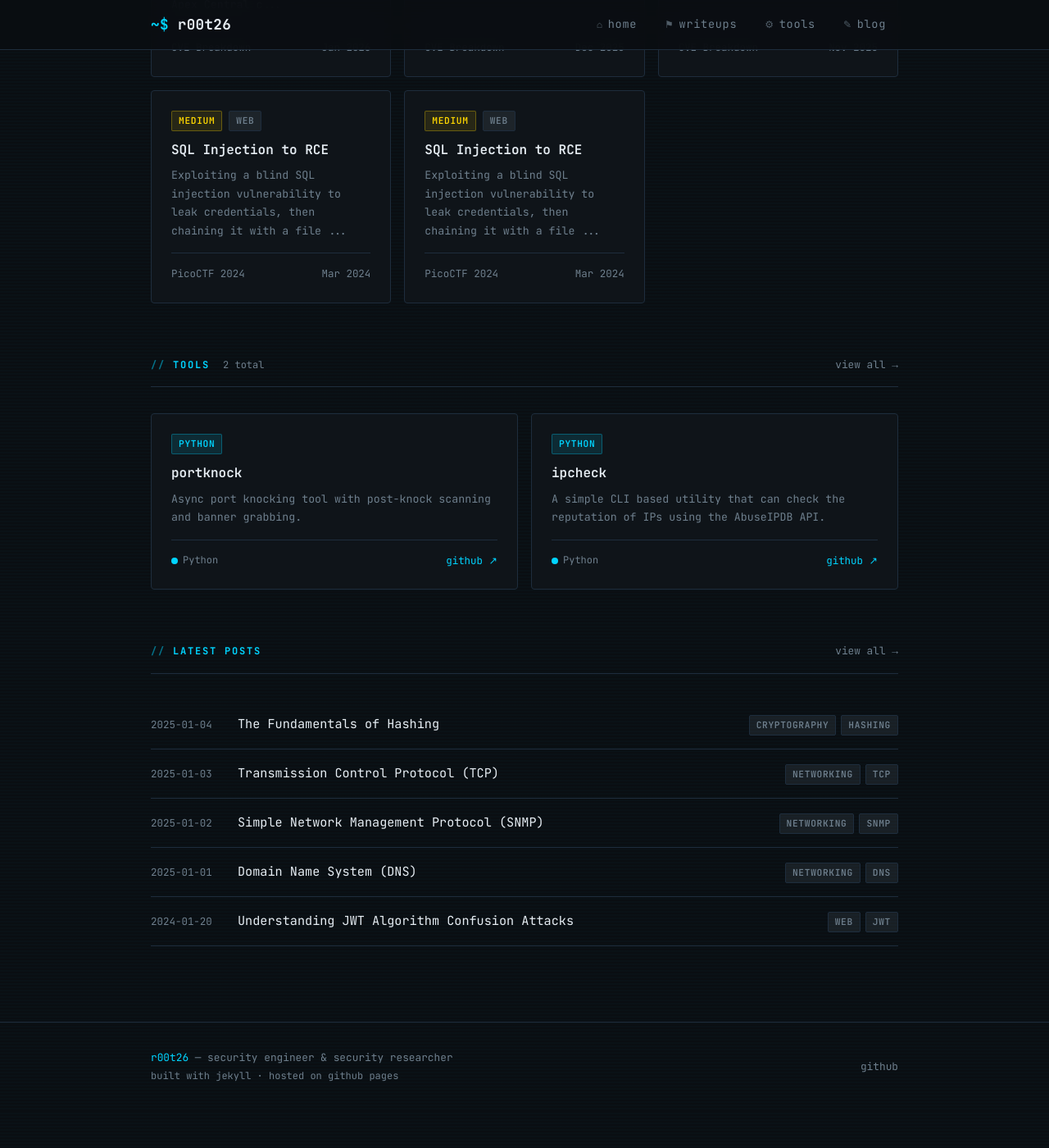
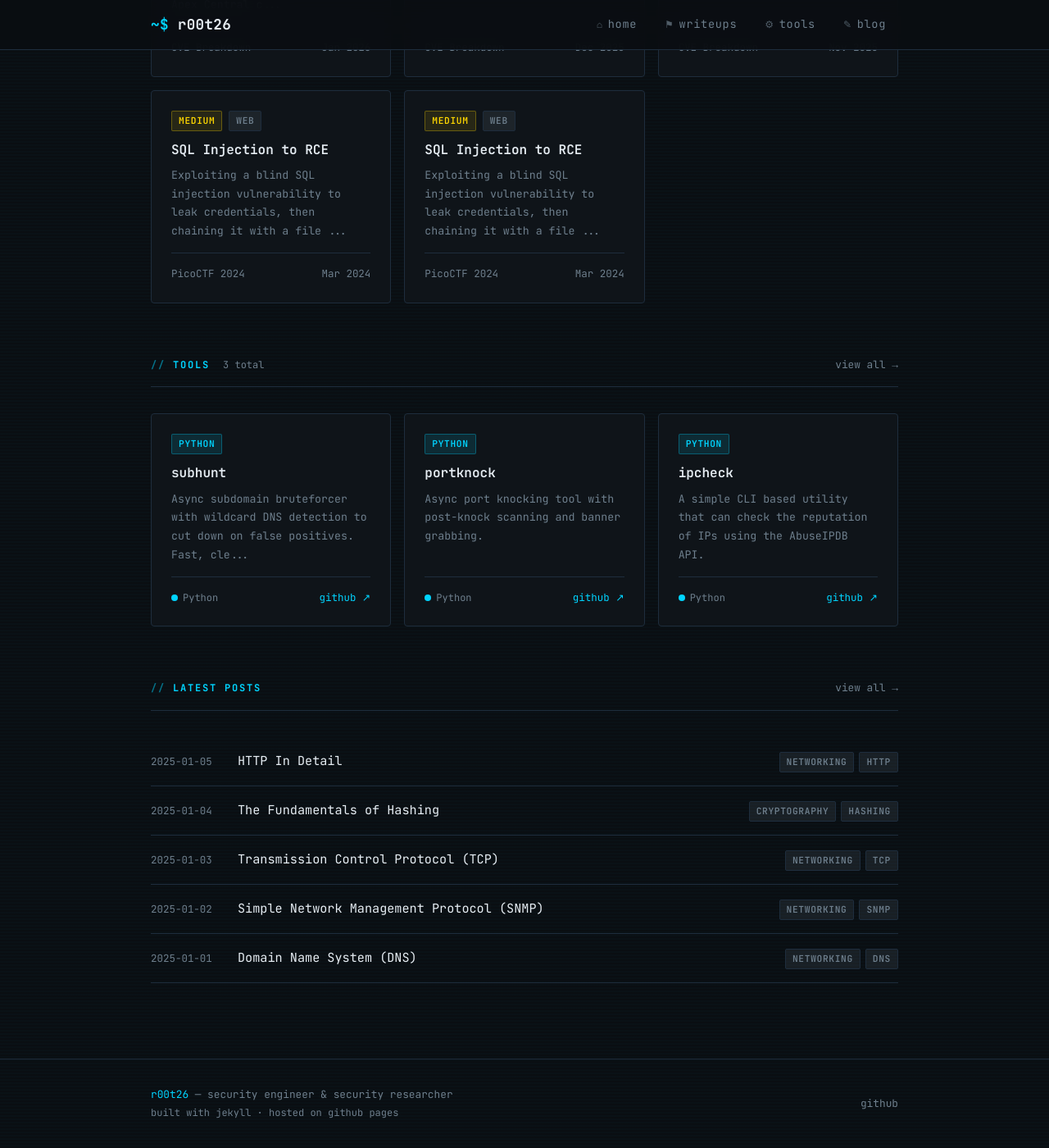
Before and after one commit to erik-dzibela/erik-dzibela.github.io, a Jekyll site: the page built from index.html, in a window 1280 px wide and 1400 px high, scrolled down 1339 px. Shown: the whole window at 82% size. Built offline with Jekyll 4.4.1, drawn with Linux system fonts in a browser that asks for light colours; before the commit the page ends 2694 px from its top, so only the background shows below that; some of the changed lines change nothing that is shown.

Commit message:
subhunt tool addition

````diff
--- /dev/null
+++ b/_posts/2026-03-05-http-in-detail.md
@@ -0,0 +1,151 @@
+---
+layout: post
+title: "HTTP In Detail"
+date: 2025-01-05
+tags: [networking, http, https, theory, web]
+description: "A deep dive into HTTP and HTTPS — how they work, URLs, request methods, status codes, headers, and cookies."
+---
+
+**HTTP (Hyper-Text Transfer Protocol)** was developed between 1989-1991 by Tim Berners-Lee. It is a stateless Layer 7 (Application) protocol that primarily utilises TCP. HTTP is a set of rules used to communicate with web servers for the purpose of exchanging web page data — HTML, images, videos, and so on.
+
+**Stateless** means that HTTP does not keep track of previous requests. For this we use cookies, which we'll cover later.
+
+HTTP has largely been replaced by **HTTPS**, a secure variant of HTTP. HTTP is a plain-text protocol, meaning all data travels in an unencrypted form — allowing malicious actors to intercept traffic and view its contents freely.
+
+**HTTPS (Hyper-Text Transfer Protocol Secure)** fixed this by introducing **TLS (Transport Layer Security)** encryption — an asymmetric encryption algorithm that relies on private and public key pairs, also known as asymmetric public key infrastructure.
+
+> **Note:** Asymmetric encryption is used first to establish a secure connection, then symmetric encryption is used for the remainder of the communication. This is because symmetric encryption is significantly faster. Asymmetric, however, is more secure.
+
+- **HTTP** uses port **80**
+- **HTTPS** uses port **443**
+
+## The TLS Handshake
+
+HTTPS establishes a secure connection through a TLS handshake. During this process, the client and server do the following:
+
+1. The client browser and web server exchange hello messages
+2. Both parties communicate their supported encryption standards
+3. The server shares its certificate with the browser
+4. The client verifies the certificate's validity
+5. The client uses the server's public key to generate a pre-master secret key
+6. This secret key is encrypted using the public key and shared with the server
+7. Both sides compute the symmetric session key from the pre-master secret
+8. Both sides confirm they have computed the correct session key
+9. All further data transmission uses symmetric encryption
+
+## URLs (Uniform Resource Locator)
+
+A URL is an instruction on how to access a resource on the internet. It specifies a resource's location so that it can be retrieved. For instance, sharing `youtube.com` will take you to YouTube's home page — not a specific video. You need the full URL to access a specific resource.
+
+> **Note:** A domain name is not the same as a URL, though a domain name is a part of a URL.
+
+A URL is made up of several components:
+
+| Component | Description |
+|-----------|-------------|
+| **Scheme** | The protocol to use — HTTP, HTTPS, FTP, etc. |
+| **Subdomain** | Optional prefix to the domain — e.g. `www`, `mail` |
+| **Domain** | The core name — e.g. `r00t26` |
+| **Top-Level Domain** | The suffix — e.g. `.com`, `.org` |
+| **Port** | The port to connect to — typically 80 or 443 |
+| **Path** | The file name or location of the resource |
+| **Query String** | Extra parameters passed to the resource — e.g. `?id=1903` |
+| **Fragment** | A reference to a specific location on the page — e.g. `#section-2` |
+
+URLs are important for two reasons: they help us organise and find things on the internet, and they define the structure of a website.
+
+## HTTP Requests
+
+When we want to access the contents of a web page, we make a **request**. An HTTP request is made by a client to a server, with the aim of accessing a resource. At its most basic, a request can be a single line:
+
+```
+GET / HTTP/1.1
+```
+
+In practice, we use **headers** to pass additional context and metadata with requests. An HTTP header consists of its case-insensitive name, followed by a colon and its value. For example:
+
+```
+Host: r00t26.com
+User-Agent: Mozilla/5.0 Firefox/87.0
+Referer: http://r00t26.com
+```
+
+## HTTP Methods
+
+HTTP methods tell the server what action the client intends to perform.
+
+| Method | Description |
+|--------|-------------|
+| **GET** | Retrieve information from the server |
+| **POST** | Submit data to the server, creating new records |
+| **PUT** | Submit data to the server to update existing information |
+| **DELETE** | Delete information or records from the server |
+| **HEAD** | Same as GET but without the response body |
+| **CONNECT** | Establish a tunnel to the server identified by the target resource |
+
+## HTTP Status Codes
+
+Status codes tell us the result of our request — whether it succeeded, failed, or something in between.
+
+| Range | Category |
+|-------|----------|
+| **100-199** | Informational — first part of request accepted, continue sending |
+| **200-299** | Success — request was completed successfully |
+| **300-399** | Redirection — client is redirected to another resource |
+| **400-499** | Client Errors — something was wrong with the request |
+| **500-599** | Server Errors — something went wrong on the server side |
+
+### Most Common Status Codes
+
+| Code | Meaning | Description |
+|------|---------|-------------|
+| **200** | OK | Request completed successfully |
+| **201** | Created | A new resource was created (e.g. new user or post) |
+| **301** | Permanent Redirect | Page has permanently moved — search engines take note |
+| **302** | Temporary Redirect | Page has temporarily moved |
+| **400** | Bad Request | Something was wrong or missing in the request |
+| **401** | Not Authorised | Authentication is required to access this resource |
+| **403** | Forbidden | You do not have permission — even if logged in |
+| **404** | Not Found | The page or resource does not exist |
+| **405** | Method Not Allowed | The resource doesn't support this request method |
+| **500** | Internal Server Error | The server encountered an error it doesn't know how to handle |
+| **503** | Service Unavailable | The server is overloaded or down for maintenance |
+
+## HTTP Headers
+
+### Common Request Headers
+
+| Header | Description |
+|--------|-------------|
+| **Host** | Specifies which website to serve when a server hosts multiple sites |
+| **User-Agent** | Your browser software and version — helps the server format responses correctly |
+| **Content-Length** | How much data to expect in the request body |
+| **Accept-Encoding** | What compression methods the browser supports |
+| **Cookie** | Previously stored data sent back to the server |
+
+### Common Response Headers
+
+| Header | Description |
+|--------|-------------|
+| **Set-Cookie** | Instructs the browser to store a cookie |
+| **Cache-Control** | How long to store the response in the browser's cache |
+| **Content-Type** | What type of data is being returned — HTML, CSS, JSON, etc. |
+| **Content-Encoding** | What compression method was used on the response |
+
+## Cookies
+
+Cookies are small pieces of data that a web server sends to a user's browser. The browser stores them and sends them back to the same server on subsequent requests. This is what allows websites to remember you between visits — keeping you logged in, remembering your shopping cart, and so on.
+
+Because HTTP is stateless, cookies are the mechanism used to "remind" the web server who you are.
+
+Cookies are set via the `Set-Cookie` response header. On every subsequent request, the browser sends them back using the `Cookie` request header.
+
+Cookies are primarily used for:
+
+- **Session management** — logins, shopping carts, game scores, anything the server needs to remember
+- **Personalisation** — user preferences, themes, and settings
+- **Tracking** — recording and analysing user behaviour, commonly used for targeted advertising
+
+## Summary
+
+HTTP and HTTPS are the foundation of all web communication. Understanding how requests are structured, what methods and status codes mean, and how headers and cookies work is essential for both web development and web security. Whether you're hunting for vulnerabilities or analysing traffic in Burp Suite, this knowledge underpins everything you'll encounter on the web.
--- a/_tools/portknock.md
+++ b/_tools/portknock.md
@@ -7,7 +7,7 @@ github: "https://github.com/r00t26/portknock"
 tags: [recon, networking, async]
 ---
 
-Async port knocking tool built for HTB and CTF workflows. Send TCP or UDP knock sequences, then automatically scan to verify a port opened and grab service banners — all in one command.
+Async port knocking tool built for HTB and CTF workflows. Send TCP or UDP knock sequences, then automatically scan to verify a port opened and grab service banners.o
 
 No external dependencies. Python 3.10+ only.
 
--- /dev/null
+++ b/_tools/subhunt.md
@@ -0,0 +1,51 @@
+---
+title: "subhunt"
+date: 2026-01-12
+language: "Python"
+description: "Async subdomain bruteforcer with wildcard DNS detection to cut down on false positives. Fast, clean output, and SecLists compatible."
+github: "https://github.com/r00t26/subhunt"
+tags: [recon, dns, async]
+---
+
+Async subdomain bruteforcer built for speed. It uses Python's `asyncio` to hammer through large wordlists quickly, with automatic wildcard DNS detection to filter false positives before they pollute your results.
+
+No external dependencies beyond `dnspython`.
+
+## Installation
+
+```bash
+git clone https://github.com/r00t26/subhunt
+pip3 install dnspython
+```
+
+## Usage
+
+```bash
+# Basic scan
+python3 subhunt.py example.com -w wordlist.txt
+
+# Crank up threads for speed
+python3 subhunt.py example.com -w wordlist.txt -t 200
+
+# Save results to file
+python3 subhunt.py example.com -w wordlist.txt -o results.txt
+
+# Skip wildcard check
+python3 subhunt.py example.com -w wordlist.txt --no-wildcard-check
+```
+
+## Options
+
+| Flag | Description |
+|------|-------------|
+| `-w, --wordlist` | Path to wordlist file (required) |
+| `-t, --threads` | Concurrent threads (default: 50) |
+| `-o, --output` | Save results to file |
+| `--no-wildcard-check` | Skip wildcard DNS detection |
+| `--timeout` | DNS resolution timeout in seconds (default: 3.0) |
+
+## Wildcard DNS Detection
+
+Some domains resolve every subdomain to the same IP regardless of whether it exists — without detection this floods your results with false positives. `subhunt` resolves a random nonsense subdomain before scanning and filters any matching IPs from results automatically.
+
+Pairs well with [SecLists](https://github.com/danielmiessler/SecLists) DNS wordlists.
````
